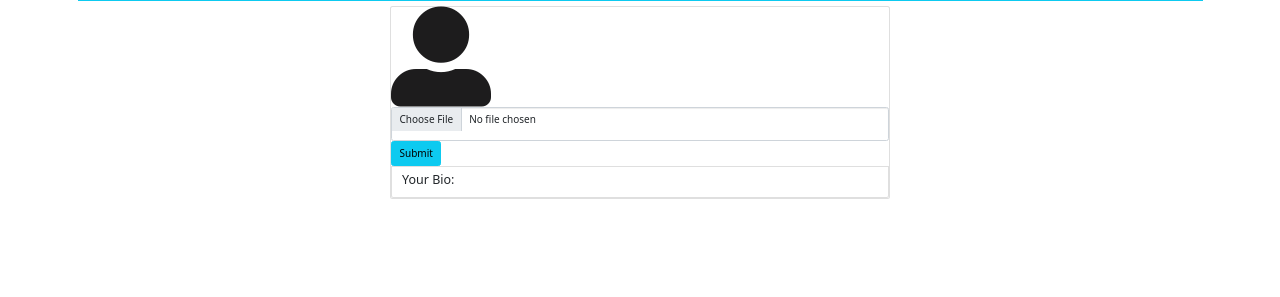
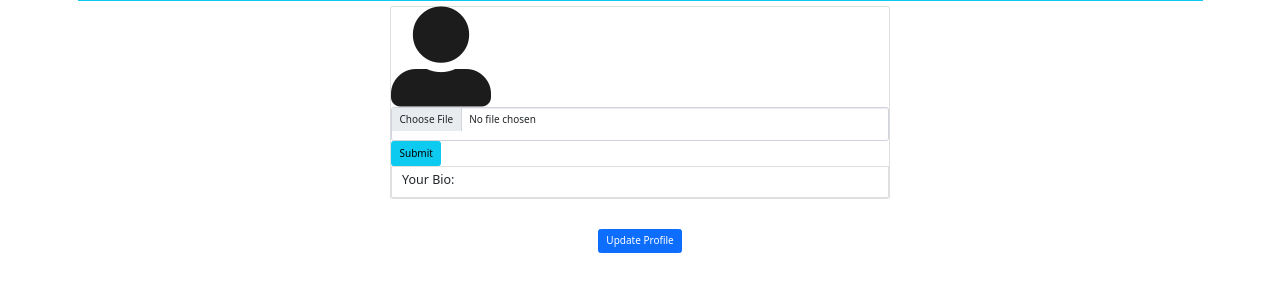
Before and after one commit to LawiOtieno/lawi-blog, a Flask app: a page that uses app/templates/profile/profile.html in a window 1280 px wide. Shown: the part 125-422 px from the top of the page. Run offline with Flask 2, Linux system fonts and the light colour scheme; the visitor is signed in with stand-in values (Sample User, id 1); data comes from the database, SQL or seed files in the repository; some libraries are stand-ins or nearby versions.

Commit message:
update profile template modified

```diff
--- a/app/templates/profile/profile.html
+++ b/app/templates/profile/profile.html
@@ -34,6 +34,14 @@
         </div>
       </div>
     </div>
+      <!-- Update Profile -->
+      <br><br>
+      {% if user == current_user %}
+      <div class="text-center">
+        <a href="{{url_for('main.updateprofile',name=user.username)}} " class="btn btn-primary">Update Profile</a>
+      </div>
+      {% endif %}
+
 
 </div>
 {% endblock %}
```
